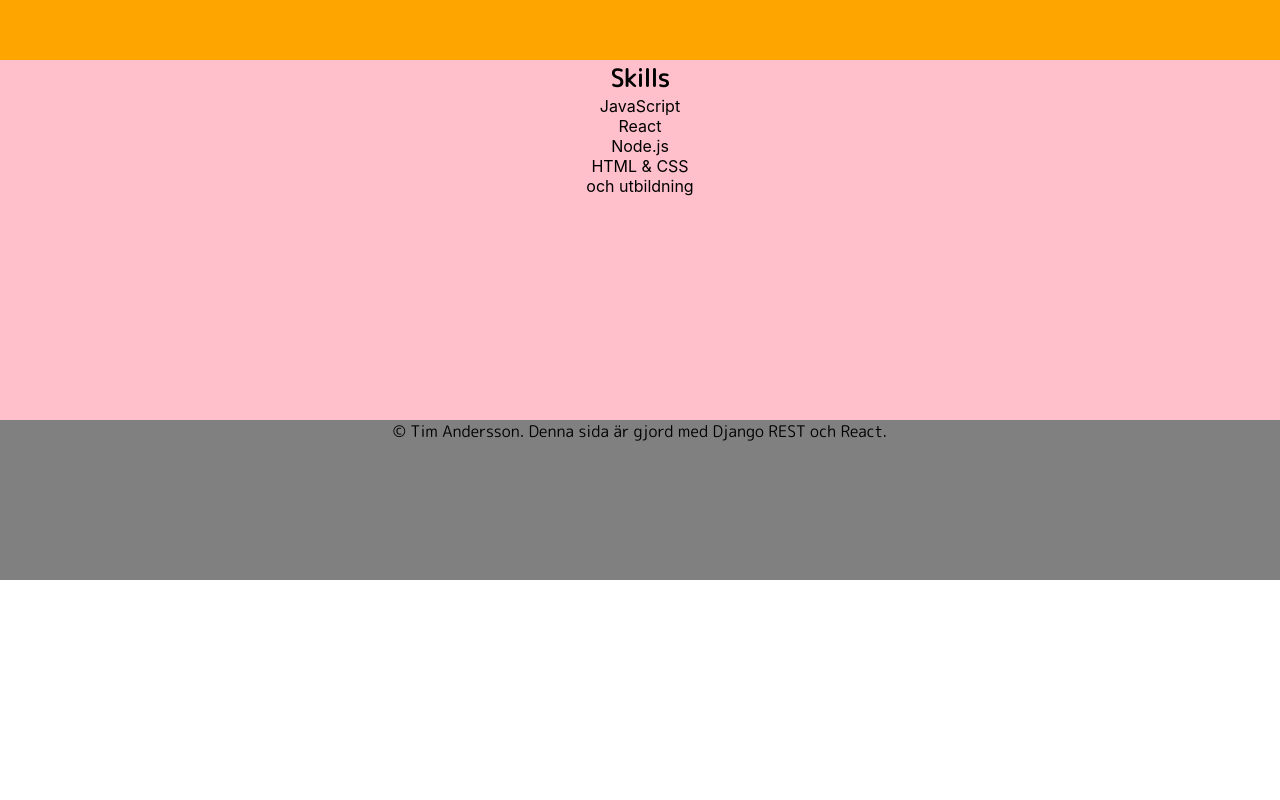
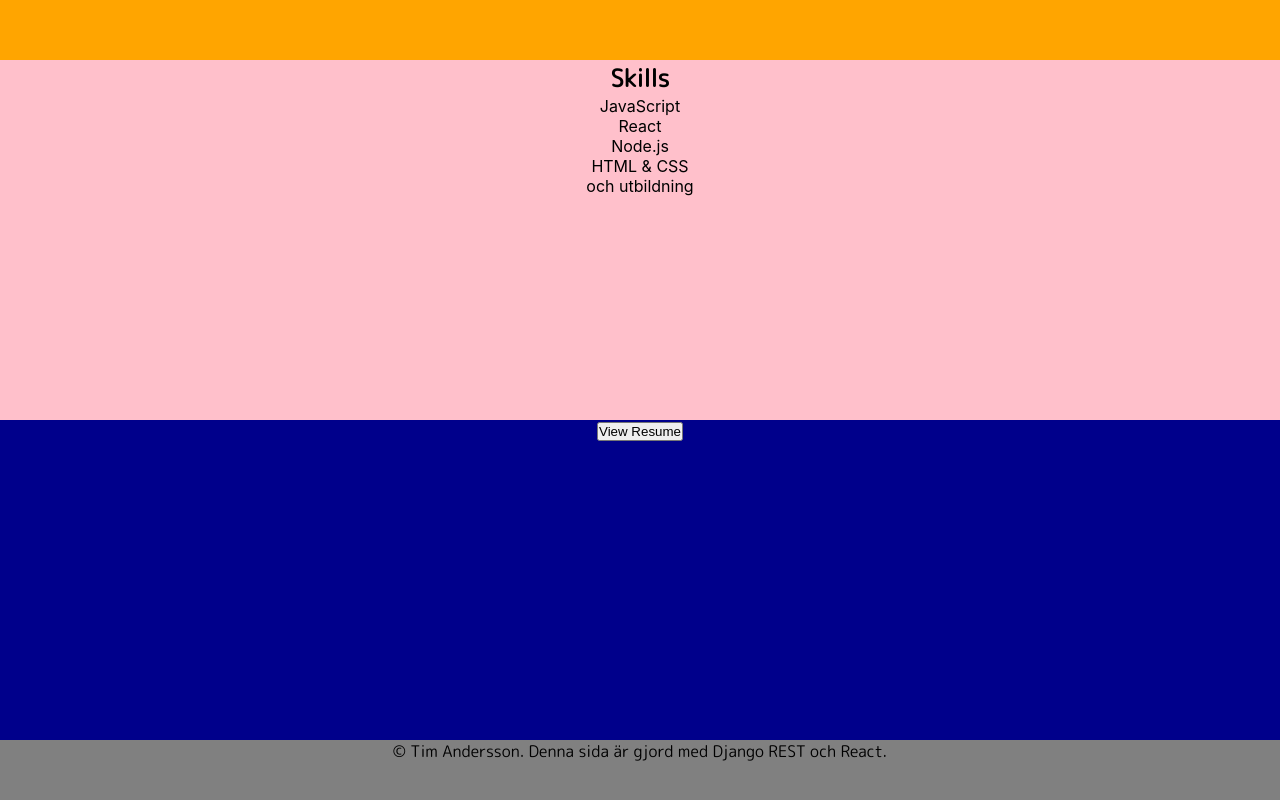
Before and after one commit to Timalexanderandersson/personal-webpage-v1, a React (Create React App) app in the folder frontend/: page / in a window 1280 px wide. Shown: the part 780-1580 px from the top of the page. Before the commit the page ends 1360 px from the top, so only its background shows below. Built offline with nearby package versions, Linux system fonts and the light colour scheme.

Commit message:
Created resume.js and styles for resume.module.css

```diff
--- a/frontend/src/App.js
+++ b/frontend/src/App.js
@@ -2,8 +2,8 @@
 import AboutMe from './components/Aboutme'
 import Myprojectscomp from './components/Myprojects'
 import SkillsSection from './components/Skillssection'
-import Navbar from './components/navbar'
 import Footer from './components/Footer';
+import Resumecont from './components/resume'
 import './App.css';
 
 function App() {
@@ -12,6 +12,7 @@ function App() {
       <AboutMe />
       <Myprojectscomp />
       <SkillsSection />
+      <Resumecont/>
       <Footer />
     </div>
   );
--- /dev/null
+++ b/frontend/src/components/resume.js
@@ -0,0 +1,14 @@
+import React from 'react';
+import styles from '../styles/resume.module.css'
+
+const Resumecont = () => {
+    return (
+        <div className={styles.resumediv}>
+            <button>
+                View Resume
+            </button>
+        </div>
+    );
+};
+
+export default Resumecont;
--- a/frontend/src/styles/aboutme.module.css
+++ b/frontend/src/styles/aboutme.module.css
@@ -1,4 +1,4 @@
 .aboutmediv {
     background-color: rgb(129, 49, 49);
-    height: 40vh;
+    height: 30vh;
 }
--- a/frontend/src/styles/navbar.module.css
+++ b/frontend/src/styles/navbar.module.css
@@ -1,4 +1,4 @@
 .navbardiv {
     background-color: green;
-    height: 20vh;
+    height: 30vh;
 }
--- /dev/null
+++ b/frontend/src/styles/resume.module.css
@@ -0,0 +1,4 @@
+.resumediv {
+    background-color: #00008B;
+    height: 40vh;
+}
```
